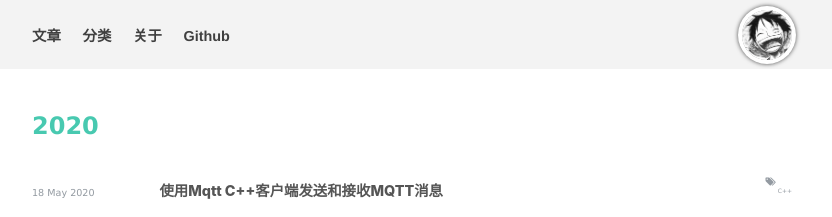
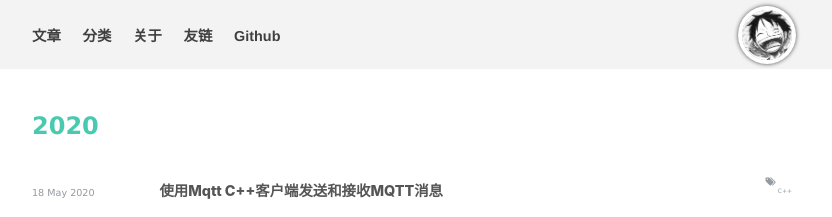
Before and after one commit to lanffy/lanffy.github.io, a Jekyll site: the page built from index.html, in a window 1280 px wide and 900 px high. Shown: the top 217 px of the window, without its empty margins (228-1060 px from the left). Built offline with Jekyll 4.4.1, drawn with Linux system fonts in a browser that asks for light colours; nearby versions of some CDN libraries.

Commit message:
add friendly chain

```diff
--- a/_layouts/default.html
+++ b/_layouts/default.html
@@ -37,6 +37,7 @@
             <a class="{% if page.category == 'articles' %} selected {% endif %}" href="/articles/">文章</a>
             <a class="{% if page.category == 'categories' %} selected {% endif %}" href="/categories/">分类</a>
             <a class="{% if page.category == 'about' %} selected {% endif %}" href="/about/">关于</a>
+            <a class="{% if page.category == 'about' %} selected {% endif %}" href="/friendly/">友链</a>
             <a target="_blank" href="{{ site.github_url }}">Github</a>
         </nav>
         <div class="pull-right right logo">
```
